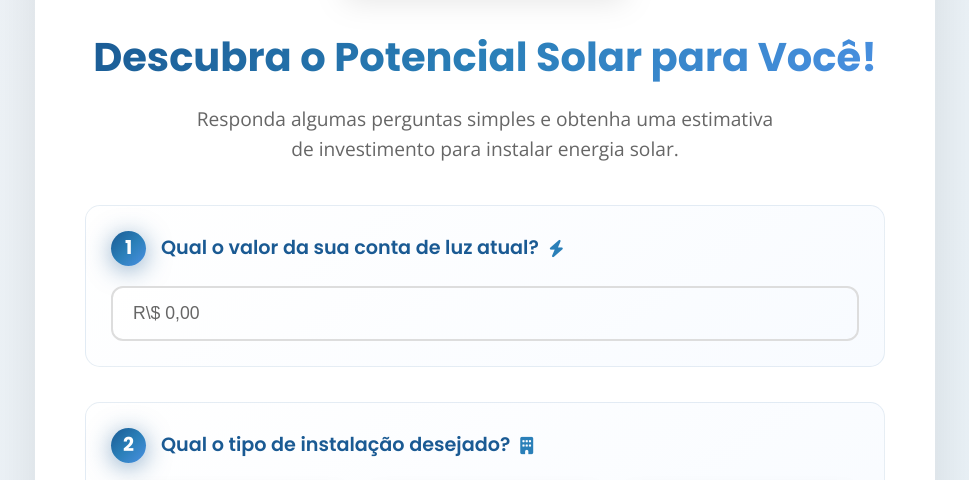
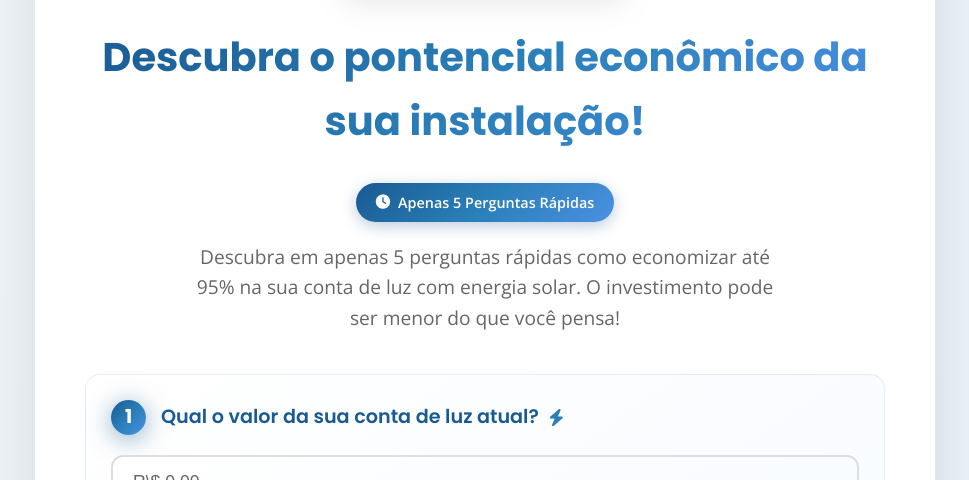
Before and after one commit to WHorn712/projectAtlonEnergiaSolar, a plain HTML site: page index.html in a window 1280 px wide. Shown: the part 303-783 px from the top of the page, without its empty margins (155-1124 px from the left). Drawn offline with nearby package versions, Linux system fonts and the light colour scheme.

Commit message:
sdfsdfsfsdf

```diff
--- a/index.html
+++ b/index.html
@@ -579,6 +579,37 @@
     color: var(--text-light);
     font-weight: normal;
 }
+        /* Destaque para as 5 perguntas */
+.questions-highlight {
+    display: inline-flex;
+    align-items: center;
+    background: var(--gradient-blue);
+    color: white;
+    padding: 8px 20px;
+    border-radius: 25px;
+    font-size: 0.9em;
+    font-weight: 600;
+    margin: 15px 0 20px 0;
+    box-shadow: 0 4px 15px rgba(26, 90, 147, 0.3);
+    animation: bounce 2s infinite;
+}
+
+.questions-highlight i {
+    margin-right: 8px;
+    font-size: 1em;
+}
+
+@keyframes bounce {
+    0%, 20%, 50%, 80%, 100% {
+        transform: translateY(0);
+    }
+    40% {
+        transform: translateY(-5px);
+    }
+    60% {
+        transform: translateY(-3px);
+    }
+}
     </style>
 </head>
 <body>
@@ -590,8 +621,12 @@
     <div class="container">
         <header class="header">
             <img src="logo.png" alt="Logo ATHLON ENERGIA SOLAR" id="logoImage">
-            <h1>Descubra o Potencial Solar para Você!</h1>
-            <p>Responda algumas perguntas simples e obtenha uma estimativa de investimento para instalar energia solar.</p>
+            <h1>Descubra o pontencial econômico da sua instalação!</h1>
+            <div class="questions-highlight">
+        <i class="fas fa-clock"></i>
+        Apenas 5 Perguntas Rápidas
+    </div>
+            <p>Descubra em apenas 5 perguntas rápidas como economizar até 95% na sua conta de luz com energia solar. O investimento pode ser menor do que você pensa!</p>
         </header>
 
         <form id="price-calculator-form">
```
